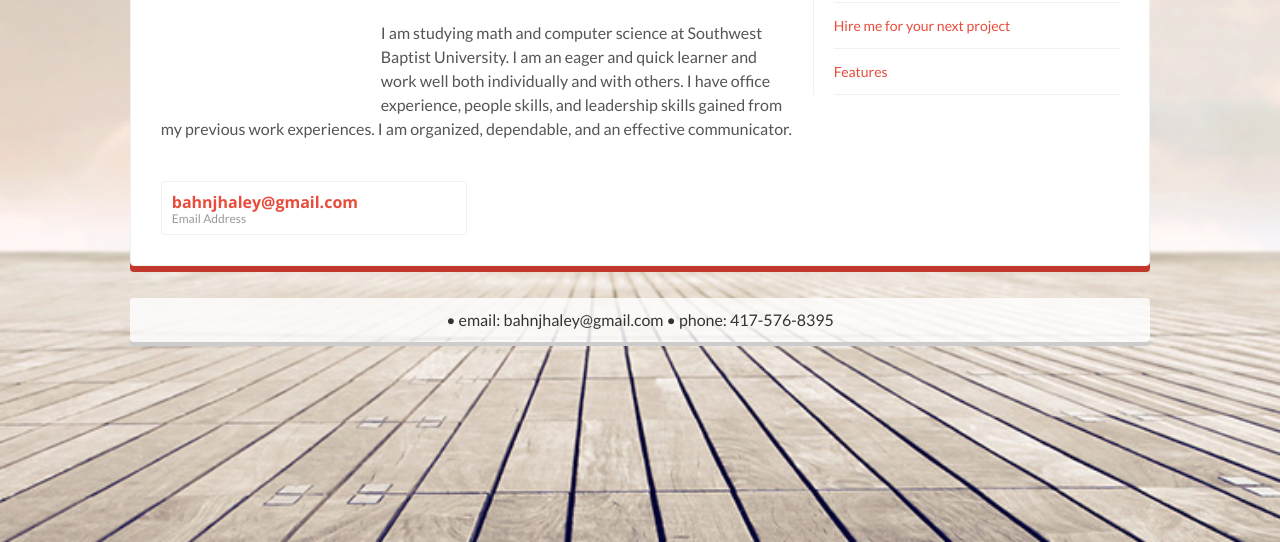
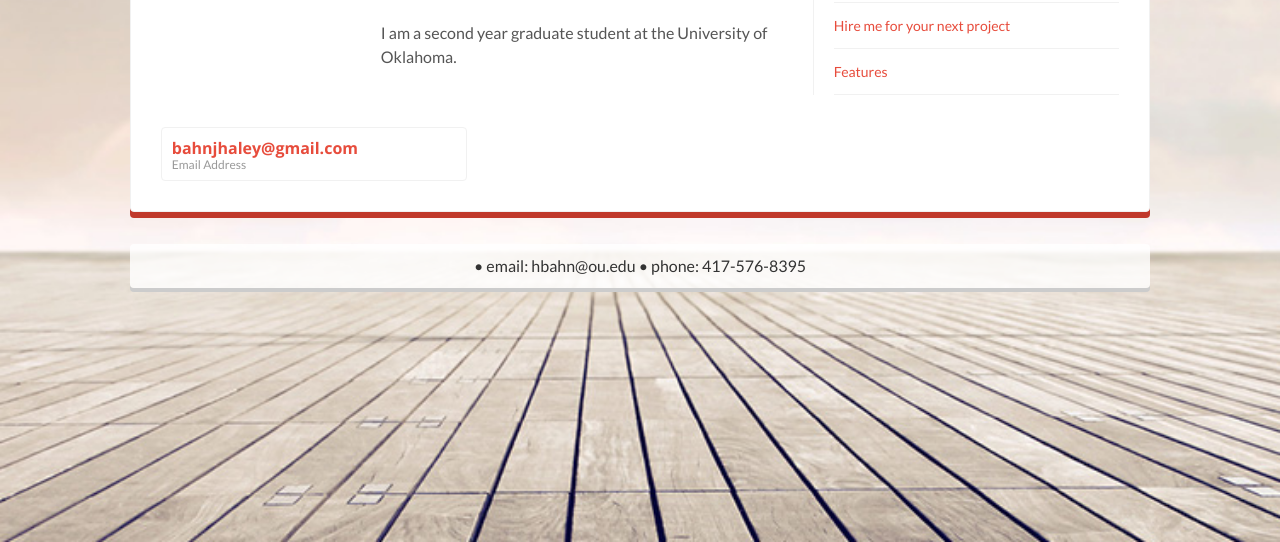
Before and after one commit to hjbahn/hjbahn.github.io, a plain HTML site: page index.html in a window 1280 px wide. Shown: the part 258-800 px from the top of the page. Drawn offline with nearby package versions, Linux system fonts and the light colour scheme; some icons are missing.

Commit message:
Change labeling and email

```diff
--- a/index.html
+++ b/index.html
@@ -42,7 +42,7 @@
                     Haley Bahn
                 </h2>
                 <h4>
-                    Southwest Baptist University
+                    University of Oklahoma
                 </h4>
             </div>
         </header>
@@ -81,7 +81,7 @@
                                     University of Oklahoma
                                 </h4>
                                 <p>
-                                    I am studying math and computer science at Southwest Baptist University. I am an eager and quick learner and work well both individually and with others. I have office experience, people skills, and leadership skills gained from my previous work experiences. I am organized, dependable, and an effective communicator.
+                                    I am a second year graduate student at the University of Oklahoma.
                                 </p>
                             </div>
                         </div>
@@ -340,7 +340,7 @@
         <!-- End Tab Container -->
         <footer>
             <p>
-            • email: bahnjhaley@gmail.com • phone: 417-576-8395
+            • email: hbahn@ou.edu • phone: 417-576-8395
             </p>
         </footer>
     </div><!-- #main -->
```
